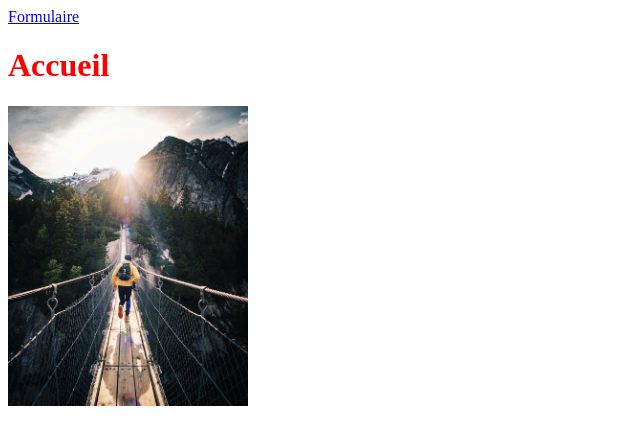
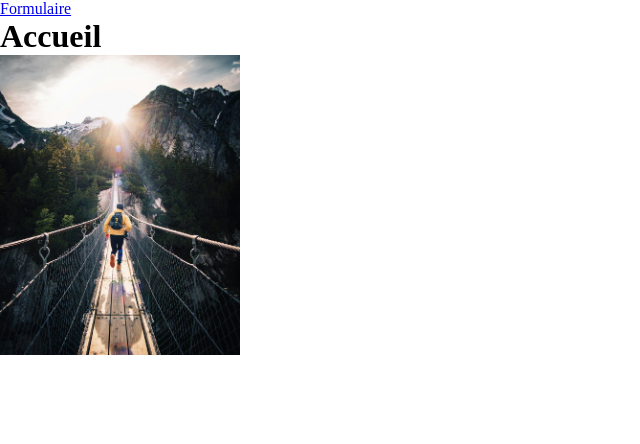
Before and after one commit to GuillemotClement/blogJS, a website built with Vite: page src/index.html in a window 1280 px wide. Shown: the whole page, without its empty margins (0-640 px from the left). Built offline with nearby package versions, Linux system fonts and the light colour scheme.

Commit message:
🎨 Ajouts des différents fichier scss. Ajout du reset du nav

```diff
--- /dev/null
+++ b/src/assets/styles/_reset.scss
@@ -0,0 +1,5 @@
+* {
+    padding: 0;
+    margin: 0;
+    box-sizing: border-box;
+}
--- /dev/null
+++ b/src/assets/styles/styles.scss
@@ -0,0 +1,6 @@
+@use 'variables';
+@use 'reset';
+@use 'base';
+@use 'classes';
+@use 'media-queries' as *;
+@use 'utils';
--- a/src/form/form.js
+++ b/src/form/form.js
@@ -1,4 +1,5 @@
-import './form.scss';
+//importation du fichier style
+import '../assets/styles/styles.scss';
 import '../assets/js/topbar.js';
 
 console.log('formulaire test');
--- a/src/main.js
+++ b/src/main.js
@@ -1,4 +1,4 @@
-import './style.scss'
-import './assets/js/topbar.js'
+import './assets/styles/styles.scss';
+import './assets/js/topbar.js';
 
 console.log('accueil test');
--- a/src/style.scss
+++ /dev/null
@@ -1,5 +0,0 @@
-.container{
-    h1{
-        color: red;
-    }
-}
```
Also changed, not shown: src/form/form.html (+5 -9 lines), src/assets/styles/_base.scss (added), src/assets/styles/_classes.scss (added), src/assets/styles/_media-queries.scss (added), src/assets/styles/_variables.scss (added), src/assets/styles/utils.scss (added).
